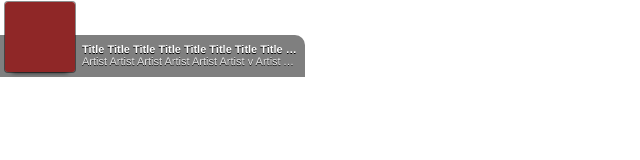
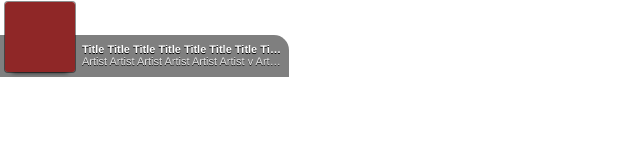
Before and after one commit to lukejones/bowtiethemes, a plain HTML site: page ImportantBits.bowtie/index.html in a window 1280 px wide. Shown: the full height of the page, 0-640 px from the left. Drawn offline with Linux system fonts and the light colour scheme.

Commit message:
Fix error which meant text-overflow wasn't working correctly.

```diff
--- a/ImportantBits.bowtie/style/style.css
+++ b/ImportantBits.bowtie/style/style.css
@@ -32,10 +32,12 @@
 	z-index: 10;
 	bottom: 0;
 	left: 0;
+	overflow: hidden;
 	padding: 8px 8px 8px 82px;
+	max-width: 199px;
 	height: 26px;
 	background: rgba(0,0,0,.5);
-	border-radius: 0 10px 0 0;
+	border-radius: 0 15px 0 0;
 }
 
 #title {
```
